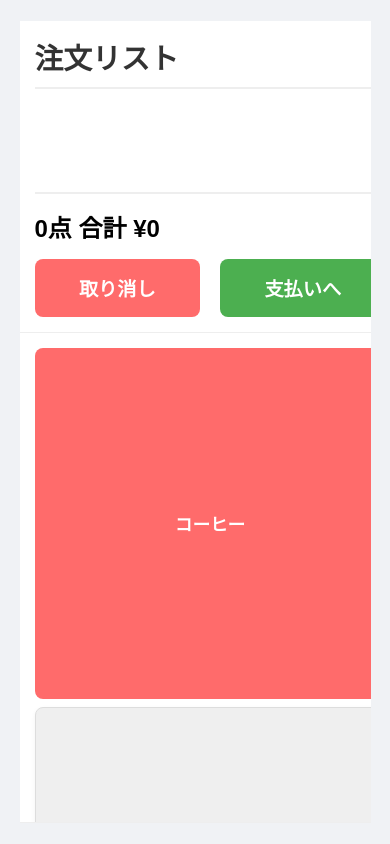
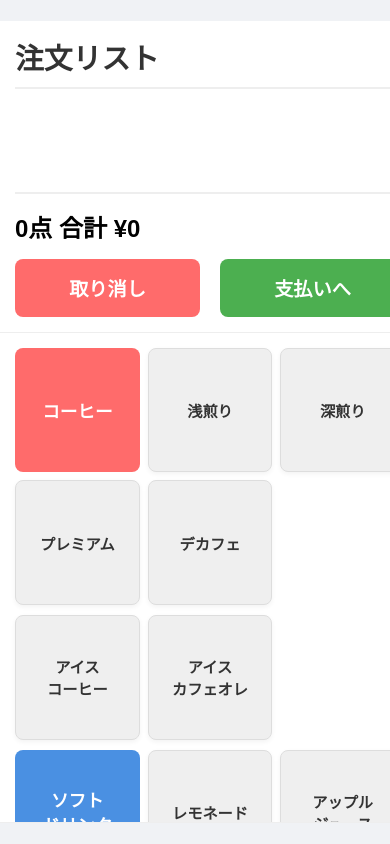
Before and after one commit to nekko-daisuki/POS-v3, a plain HTML site: page index.html in a window 390 px wide. Drawn offline with Linux system fonts and the light colour scheme.

Commit message:
Update style.css

```diff
--- a/style.css
+++ b/style.css
@@ -10,10 +10,10 @@ body {
 
 .pos-container {
     display: flex;
-    width: 76%; /* Changed from 95% to approximately 80% of that */
-    max-width: 1024px; /* Changed from 1280px to approximately 80% of that */
+    width: 95%; /* 画面幅に応じて調整。ここでは元の95%に戻します */
+    max-width: 1280px; /* 最大幅を元の値に戻します */
     background-color: #fff;
-    border-radius: 8px; /* Corrected from 810px to 8px */
+    border-radius: 8px;
     box-shadow: 0 4px 15px rgba(0, 0, 0, 0.1);
     overflow: hidden;
     min-height: 600px;
@@ -146,7 +146,7 @@ body {
 /* 商品選択パネル */
 .menu-panel {
     width: 65%;
-    min-width: 500px;
+    min-width: 500px; /* ここが横幅を狭めた際に問題になる可能性 */
     padding: 10px;
     display: flex;
     flex-direction: column;
@@ -180,7 +180,7 @@ body {
     overflow: hidden;
     text-overflow: ellipsis;
     padding: 5px;
-    min-width: 60px;
+    min-width: 60px; /* ボタンの最小幅を維持 */
 }
 
 .product-category-button {
@@ -374,6 +374,8 @@ body {
         grid-column: span 2;
         font-size: 1.1em;
     }
+    /* スマホ表示では空ボタンは非表示 */
+    /* ここは以前の指定のままで良いでしょう、スマートフォンでは画面が狭いため */
     .product-button.empty {
         display: none;
     }
@@ -383,7 +385,7 @@ body {
 @media (max-width: 1024px) and (orientation: portrait) {
     .pos-container {
         flex-direction: column; /* 縦並びにする */
-        width: 90%; /* 縦画面でも少し余白を持たせる */
+        width: 95%; /* 縦画面でも十分な幅を確保 */
         height: 95vh; /* 縦いっぱいに広げる */
         max-width: unset; /* 最大幅を解除 */
         min-height: unset; /* 最小高さを解除して、flex-growで調整 */
@@ -440,9 +442,7 @@ body {
         padding: 5px; /* 既存の .product-button と同じ値にする */
     }
     .product-button.empty {
-        /* 空のボタンは非表示にするか、適切な幅で表示するか検討 */
-        /* 例えば、空のボタンを2つ持つ行がある場合、横5列を維持するために表示させる必要があります */
-        /* ここでは、空のボタンの表示/非表示はそのまま維持します */
+        /* 空のボタンの表示は、5列を維持するために必要 */
         display: initial; /* emptyクラスのボタンも表示されるように変更 */
         border: none;
         box-shadow: none;
@@ -451,12 +451,20 @@ body {
     }
 }
 
+/* 非常に狭い画面（スマートフォンなど）向け */
 @media (max-width: 480px) {
+    .pos-container {
+        width: 100%; /* スマートフォンでは全幅に */
+    }
     .product-group {
-        grid-template-columns: 1fr; /* 非常に狭い画面では1列に */
+        grid-template-columns: repeat(3, 1fr); /* スマホでは3列に減らす */
     }
     .product-category-button {
         grid-column: span 1; /* カテゴリボタンも1列に */
         font-size: 1.1em;
     }
+    /* スマートフォンでは空ボタンを非表示にしても良い場合が多い */
+    .product-button.empty {
+        display: none;
+    }
 }
```
